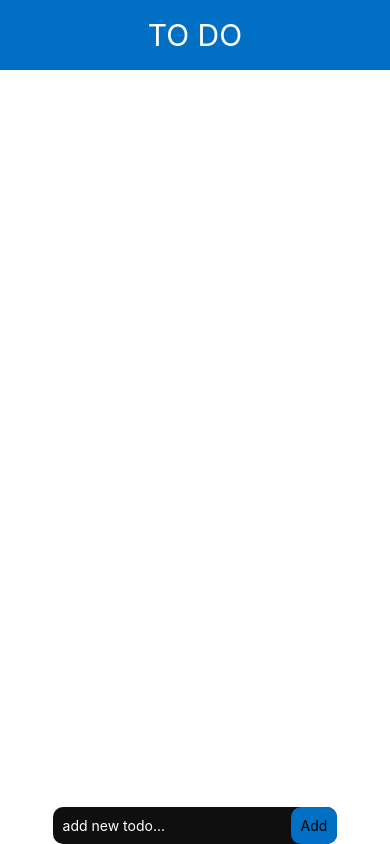
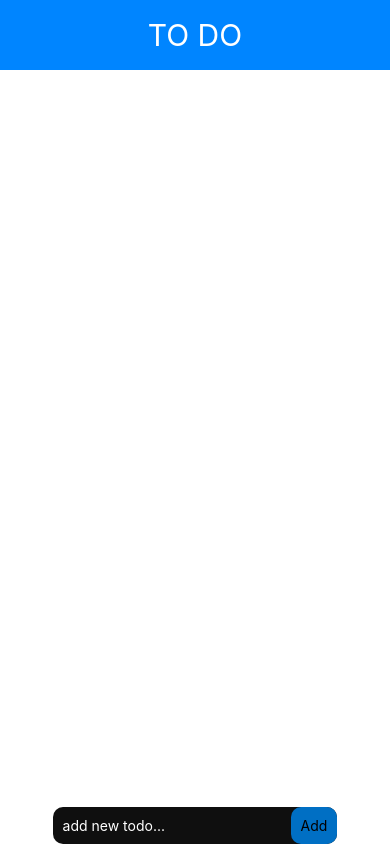
Before and after one commit to mateusfg7/ToDo-App, a React Native app: screen / in a window 390 px wide. Built offline with nearby package versions, Linux system fonts and the light colour scheme.

Commit message:
header background color changed

```diff
--- a/src/styles.js
+++ b/src/styles.js
@@ -9,7 +9,7 @@ const styles = StyleSheet.create({
     justifyContent: "center",
   },
   header: {
-    backgroundColor: "#006fc4",
+    backgroundColor: "#0085FF",
     height: Constants.statusBarHeight + 70,
     alignSelf: "stretch",
     justifyContent: "flex-end",
```
